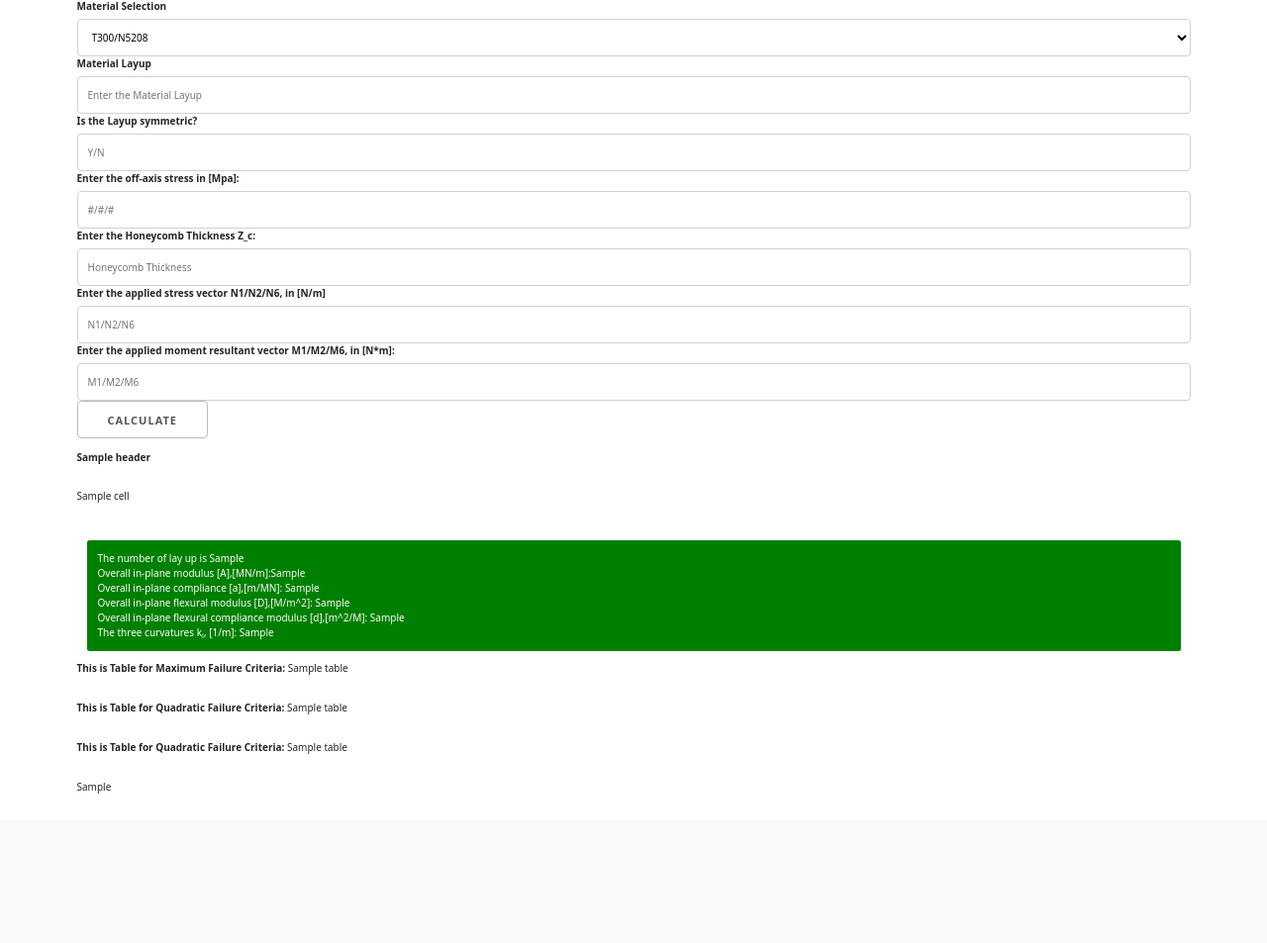
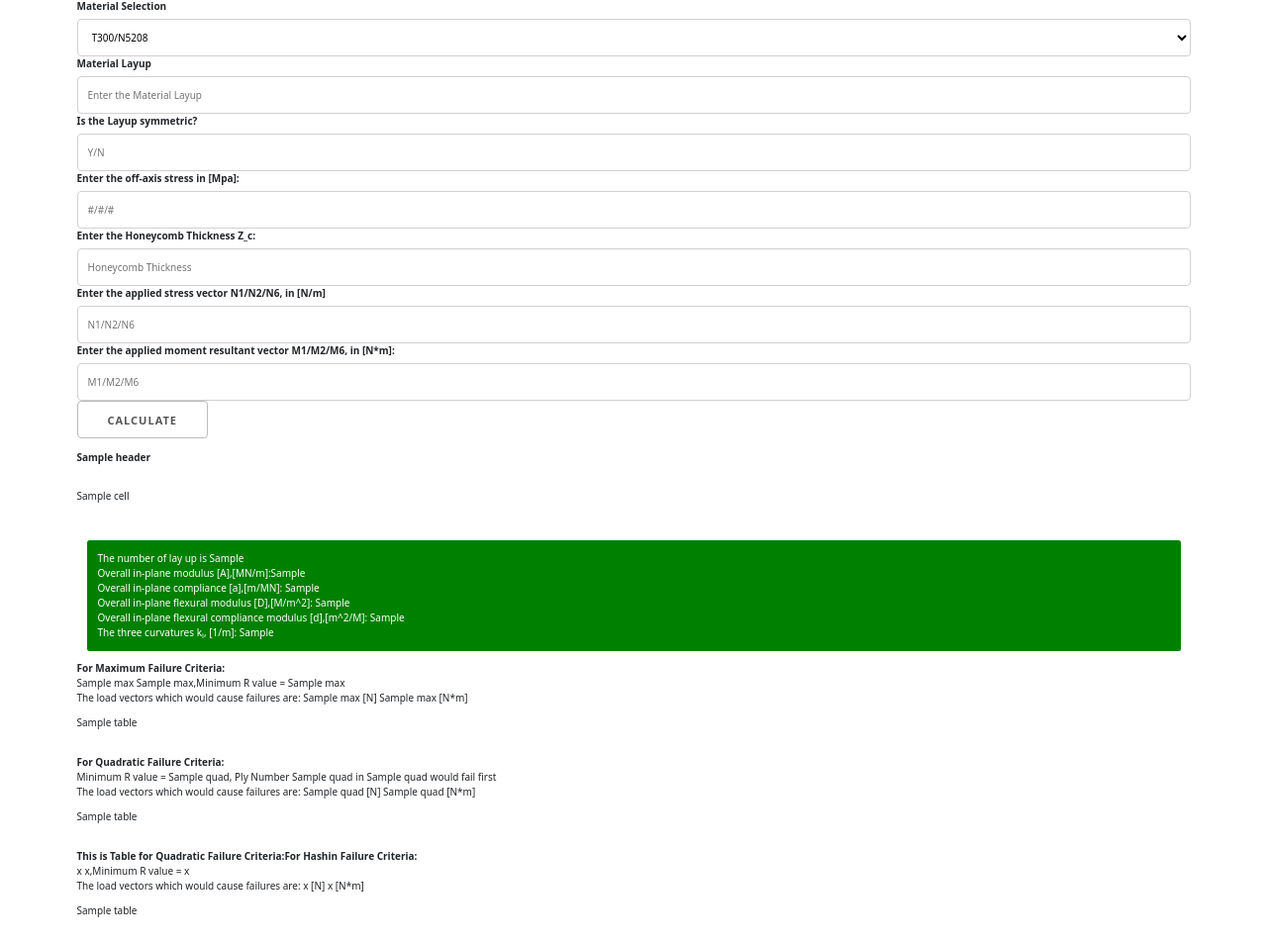
Before and after one commit to jasonzhou1997/flask_project, a Flask app: template templates/app.html in a window 1280 px wide. Shown: the part 72-1025 px from the top of the page at 99% size. Before the commit the page ends 874 px from the top, so only its background shows below. Run offline with Flask 2, Linux system fonts and the light colour scheme; the template is opened without the code that fills it: most values are stand-ins (such as "Sample title", 1, 10 or a date in 2020).

Commit message:
Add files via upload
updated the app.html page to display formatted failure data

```diff
--- a/templates/app.html
+++ b/templates/app.html
@@ -118,7 +118,13 @@
 
         <table>
           {% if Table_1 != None %}
-          <b>This is Table for Maximum Failure Criteria:</b>
+          <b>For Maximum Failure Criteria:</b>
+          <p>{{max_list[0]}} {{max_list[1]}},Minimum R value = {{max_list[2]}}
+<br>
+   The load vectors which would cause failures are:
+     {{max_list[3]}} [N]
+     {{max_list[4]}} [N*m]
+   </p>
                     {% for table in Table_1 %}
             {{ table|safe }}
 {% endfor %}
@@ -127,7 +133,13 @@
 
         <table>
           {% if Table_1 != None %}
-          <b>This is Table for Quadratic Failure Criteria:</b>
+          <b>For Quadratic Failure Criteria:</b>
+          <p>Minimum R value = {{quad_list[2]}}, Ply Number {{quad_list[1]}} in {{quad_list[0]}} would fail first
+            <br>
+   The load vectors which would cause failures are:
+     {{quad_list[3]}} [N]
+     {{quad_list[4]}} [N*m]
+          </p>
                     {% for table in Table_2 %}
             {{ table|safe }}
 {% endfor %}
@@ -136,12 +148,19 @@
         <table>
           {% if Table_1 != None %}
           <b>This is Table for Quadratic Failure Criteria:</b>
+                    <b>For Hashin Failure Criteria:</b>
+          <p>{{hashin_list[0]}} {{hashin_list[1]}},Minimum R value = {{hashin_list[2]}}
+            <br>
+   The load vectors which would cause failures are:
+     {{hashin_list[3]}} [N]
+     {{hashin_list[4]}} [N*m]
+          </p>
+
                     {% for table in Table_3 %}
             {{ table|safe }}
 {% endfor %}
           {% endif %}
         </table>
-        {{Failure_mode_list}}
 
 {% endblock %}
       </form>
```
